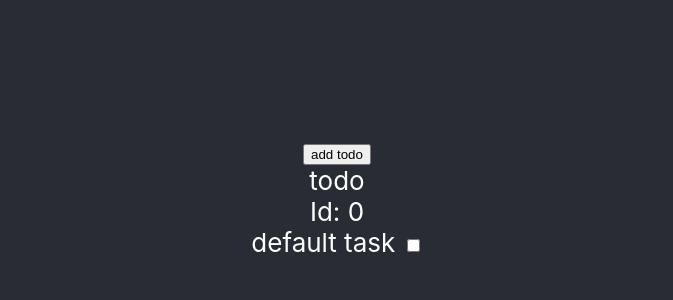
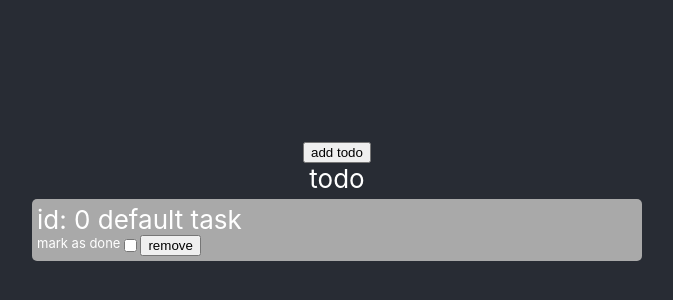
Before and after one commit to mattbimpson/todo-react, a React (Create React App) app: page / in a window 1280 px wide. Shown: the part 204-504 px from the top of the page, without its empty margins (303-976 px from the left). Built offline with nearby package versions, Linux system fonts and the light colour scheme.

Commit message:
delete method. add some styling

```diff
--- a/src/components/Todo.jsx
+++ b/src/components/Todo.jsx
@@ -1,6 +1,7 @@
 import React, { Component } from 'react';
 import { connect } from 'react-redux'
 import actionCreators from '../store/actionCreators';
+import './todo.css';
 
 class Todo extends Component {
     completedChanged = () => {
@@ -9,18 +10,29 @@ class Todo extends Component {
         this.props.updateTodo(todo);
     }
 
+    remove = () => {
+        this.props.deleteTodo(this.props.todo.id);
+    }
+
     render = () => {
         const todo = this.props.todo;
         return (
-            <div>
-                {todo.text} <input type="checkbox" checked={todo.completed} onChange={this.completedChanged}></input>
+            <div className='todo-container'>
+                <div className={`todo-item ${todo.completed ? 'completed' : ''}`}>
+                    id: {`${todo.id} ${todo.text}`}
+                </div>
+                <div className='todo-controls'>
+                    mark as done <input type="checkbox" checked={todo.completed} onChange={this.completedChanged}></input>
+                    <input type="button" value="remove" onClick={this.remove}></input>
+                </div>
             </div>
         )
     }
 }
 
 const mapDispatchToProps = dispatch => ({
-    updateTodo: todo => dispatch(actionCreators.updateTodo(todo))
+    updateTodo: todo => dispatch(actionCreators.updateTodo(todo)),
+    deleteTodo: id => dispatch(actionCreators.deleteTodo(id))
 })
 
 export default connect(null, mapDispatchToProps)(Todo);
--- a/src/components/TodoList.jsx
+++ b/src/components/TodoList.jsx
@@ -4,7 +4,7 @@ import Todo from './Todo';
 const TodoList = (props) => {
     return <div>
         {
-            props.todos.map((x, i) => <div key={i}>Id: {x.id} <Todo todo={x} /></div>)
+            props.todos.map((x, i) => <div key={i}><Todo todo={x} /></div>)
         }
     </div>
 }
--- /dev/null
+++ b/src/components/todo.css
@@ -0,0 +1,19 @@
+.completed {
+    text-decoration: line-through;
+}
+
+.todo-item, .todo-controls {
+    display: flex;
+}
+
+.todo-controls {
+    font-size: small;
+}
+
+.todo-container {
+    border-radius: 5px;
+    background: darkgray;
+    padding: 5px;
+    margin-top: 5px;
+    width: 600px;
+}
--- a/src/store/actionCreators.js
+++ b/src/store/actionCreators.js
@@ -2,7 +2,8 @@ import * as actionTypes from './actionTypes';
 
 const actionCreators = {
     addTodo: todo => ({ type: actionTypes.ADD_TODO, todo }),
-    updateTodo: todo => ({ type: actionTypes.UPDATE_TODO, todo })
+    updateTodo: todo => ({ type: actionTypes.UPDATE_TODO, todo }),
+    deleteTodo: id => ({ type: actionTypes.DELETE_TODO, id })
 }
 
 export default actionCreators;
--- a/src/store/actionTypes.js
+++ b/src/store/actionTypes.js
@@ -1,2 +1,3 @@
 export const ADD_TODO = 'ADD_TODO';
 export const UPDATE_TODO = 'UPDATE_TODO';
+export const DELETE_TODO = 'DELETE_TODO';
--- a/src/store/reducer.js
+++ b/src/store/reducer.js
@@ -1,6 +1,7 @@
 import {
     ADD_TODO,
-    UPDATE_TODO
+    UPDATE_TODO,
+    DELETE_TODO
 } from './actionTypes';
 
 /* eslint-disable */
@@ -32,6 +33,11 @@ const reducer = (state, action) => {
                     return x;
                 })
             };
+        case DELETE_TODO:
+            return {
+                ...state,
+                todos: state.todos.filter(x => x.id !== action.id)
+            }
         default:
             return state;
     }
```
Also changed, not shown: src/components/main.css (line endings or trailing spaces).
